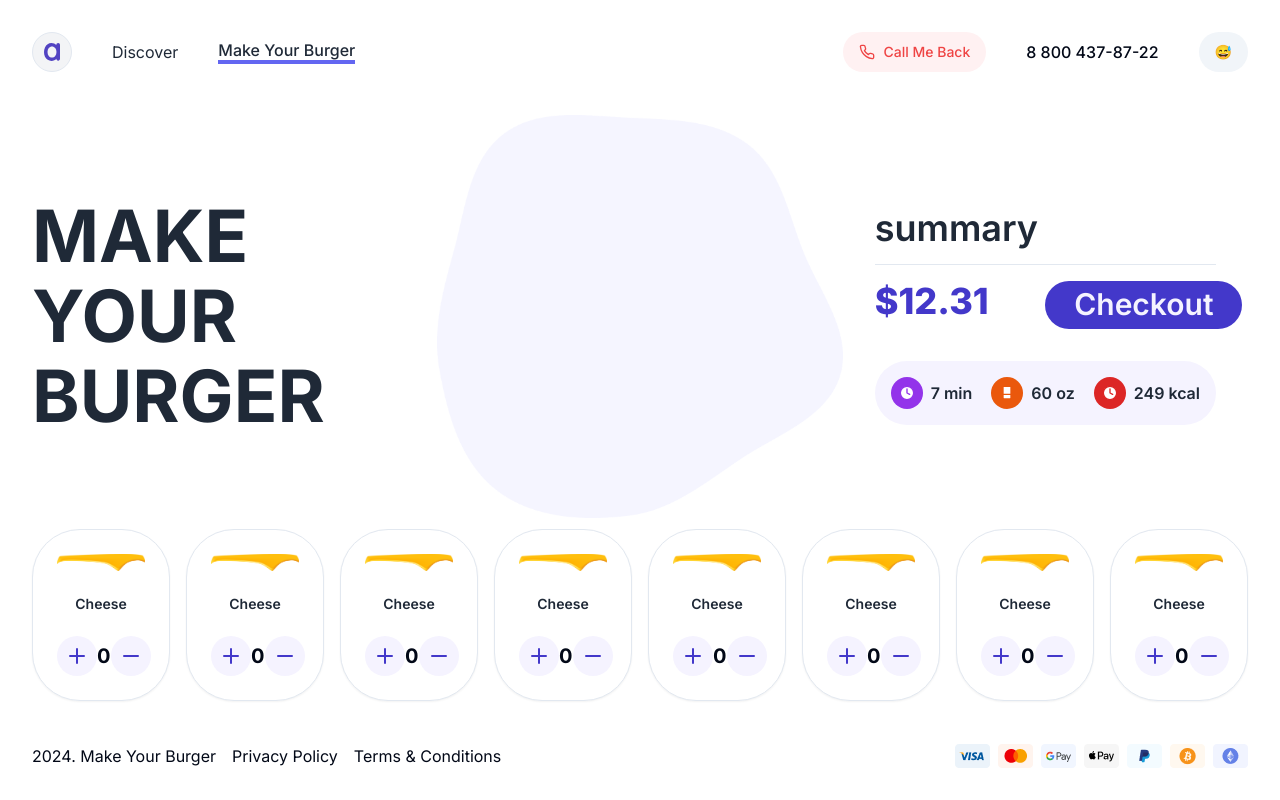
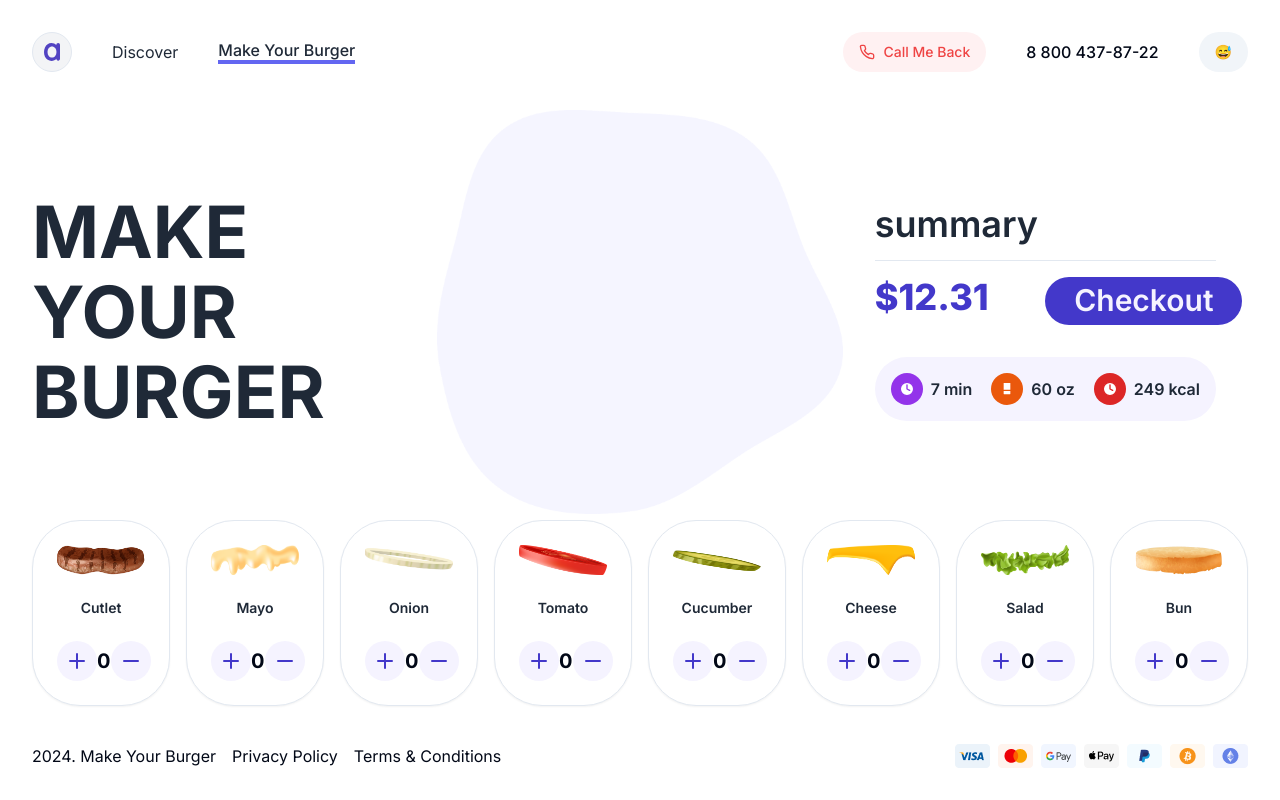
Before and after one commit to Alek30k/Make-Your-Burguer, a Next.js app: page /make in a window 1280 px wide. Built offline with nearby package versions, Linux system fonts and the light colour scheme.

Commit message:
last commit

```diff
--- a/app/(public)/components/ingredient.tsx
+++ b/app/(public)/components/ingredient.tsx
@@ -21,7 +21,13 @@ const MakeIngredient = ({ src, alt, title }: CartIngredientProps) => {
   return (
     <Card className="rounded-[3rem]">
       <CardHeader>
-        <Image src={src} alt={alt} width={104} height={37} className="m-auto" />
+        <Image
+          src={src}
+          alt={alt}
+          width={104}
+          height={37}
+          className="m-auto h-[30px]"
+        />
       </CardHeader>
       <CardContent>
         <h2 className="text-center text-gray-800 text-sm font-semibold leading-tight">
--- a/app/(public)/components/ingredients.tsx
+++ b/app/(public)/components/ingredients.tsx
@@ -11,9 +11,9 @@ const MakeIngredients = ({ ingredients }: MakeIngredientProps) => {
       {ingredients.map((item) => (
         <MakeIngredient
           key={item.id}
-          src="/images/make/cheese.png"
-          alt="Ingredient Cheese"
-          title="Cheese"
+          src={item.image}
+          alt={item.alt}
+          title={item.name}
         />
       ))}
     </div>
```
Also changed, not shown: public/images/make/tomato.png (renamed from public/images/make/tomatoe.png).
